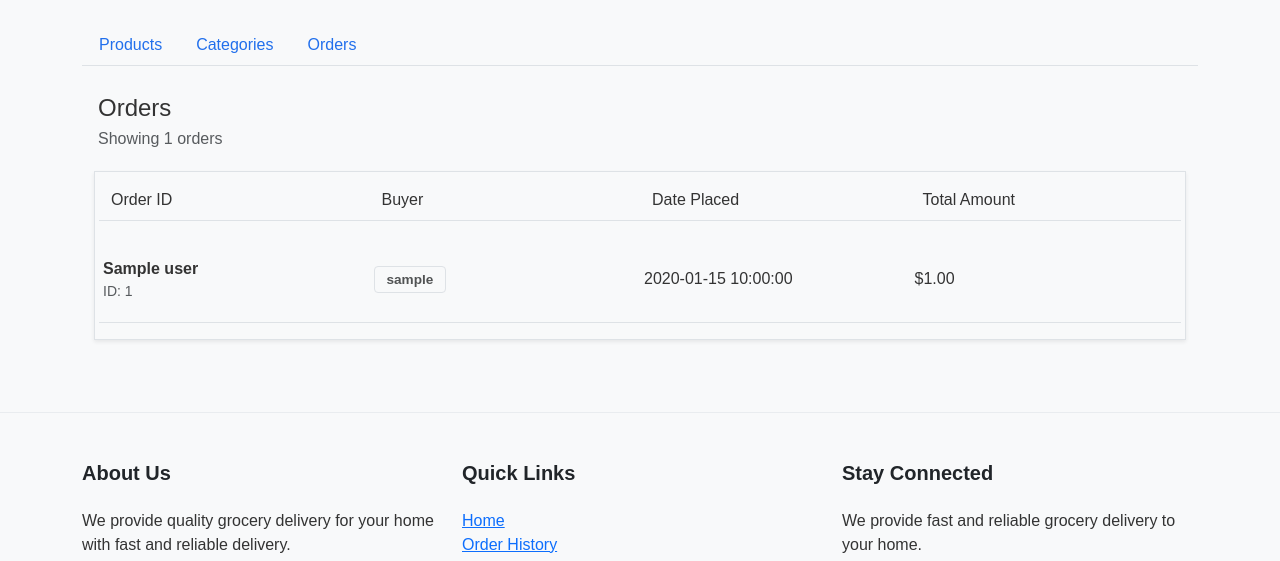
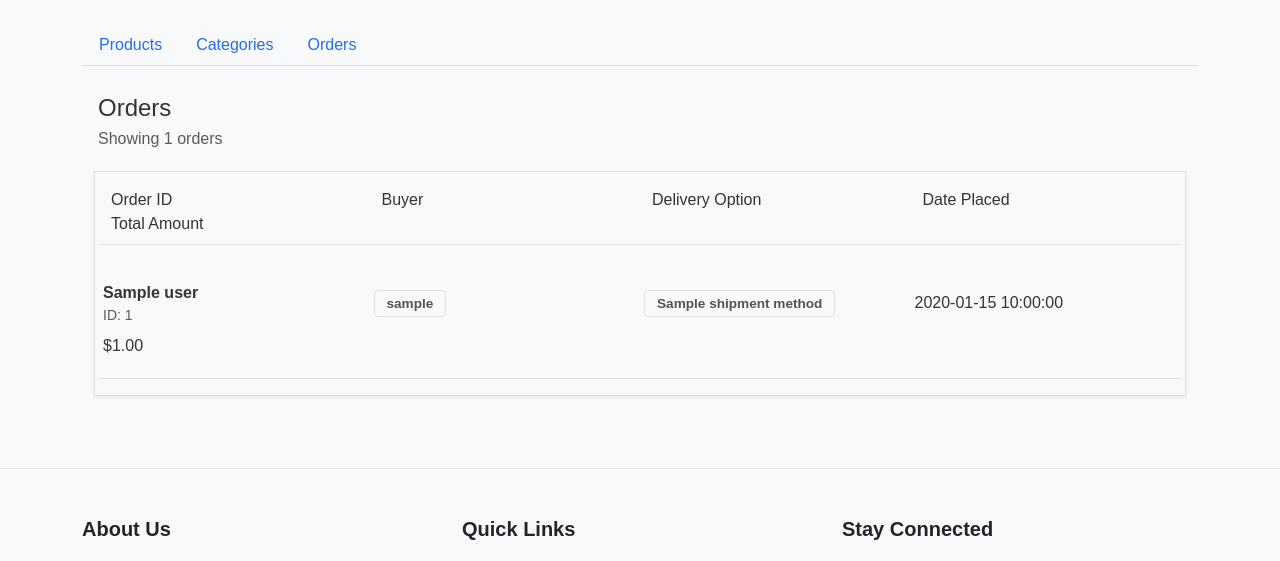
Before and after one commit to phattantran1997/ifn582_delivery, a Flask app: template templates/admin_order.html in a window 1280 px wide. Shown: the part 56-617 px from the top of the page. Run offline with Flask 3, Linux system fonts and the light colour scheme; the template is opened without the code that fills it: most values are stand-ins (such as "Sample title", 1, 10 or a date in 2020).

Commit message:
add new column named delivery method to admin page

```diff
--- a/templates/admin_order.html
+++ b/templates/admin_order.html
@@ -30,6 +30,7 @@
             <div class="row border-bottom pb-2 mb-3 d-md-flex d-none">
                 <div class="col-md-3">Order ID</div>
                 <div class="col-md-3">Buyer</div>
+                <div class="col-md-3">Delivery Option</div>
                 <div class="col-md-3">Date Placed</div>
                 <div class="col-md-3">Total Amount</div>
             </div>
@@ -49,6 +50,9 @@
                     <div class="badge status-info rounded-1 fw-semibold">{{ order.user.username }}</div>
                 </div>
                 <div class="col-md-3 col-6 p-1">
+                    <div class="badge status-info rounded-1 fw-semibold">{{ order.shipment.shipment_method.name }}</div>
+                </div>
+                <div class="col-md-3 col-6 p-1">
                     {{ order.created_at.strftime('%Y-%m-%d %H:%M:%S') }}
                 </div>
                 <div class="col-md-3 col-6 p-1">
```
